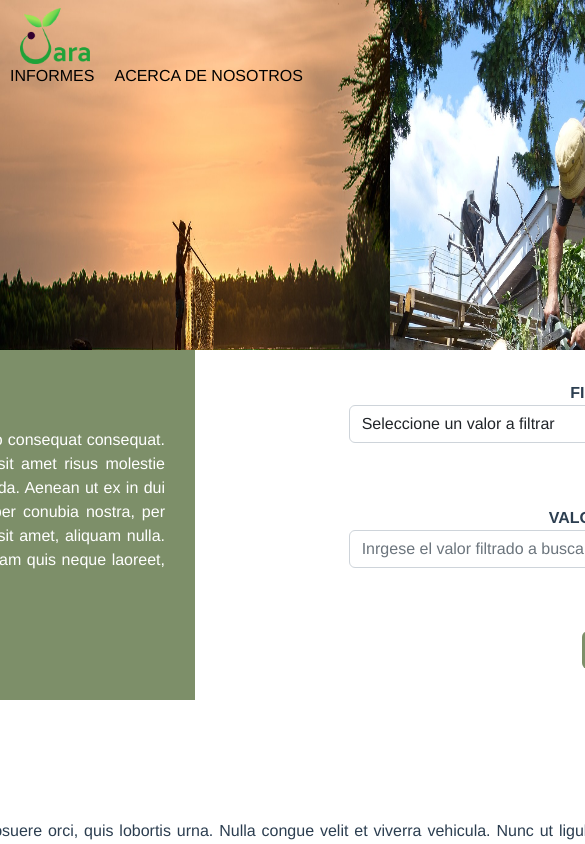
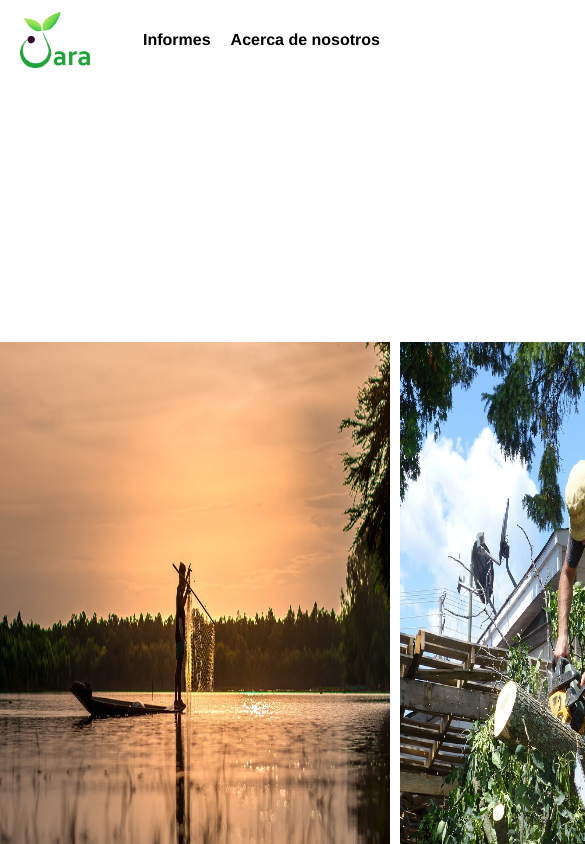
Before and after one commit to jmerazo/sara_frontend, a Vue app: page /#/ in a window 390 px wide. Shown: the top 844 px of the page, 585 px wide, since content can reach past the window. Built offline with nearby package versions, Linux system fonts and the light colour scheme; what @meforma/vue-toaster, vue3-tailwind would draw is missing.

Commit message:
responsive fixed

```diff
--- a/src/components/Navbar.vue
+++ b/src/components/Navbar.vue
@@ -2,15 +2,26 @@
   <div class="navbar">
     <a href="#"><img class="log-sara" src="../assets/sara.png"/></a>
     <ul class="nav-links">
-      <li><a href="#">INFORMES</a></li>
-      <li><a href="#">ACERCA DE NOSOTROS</a></li>
+      <li><a class="text-navbar" href="#">Informes</a></li>
+      <li><a class="text-navbar" href="#">Acerca de nosotros</a></li>
     </ul>
   </div>
 </template>
 
 <script>
 export default {
-  name: "NavbarTop"
+  name: "NavbarTop",
+  mounted() {
+    const navbar = document.querySelector('.navbar');
+
+    window.addEventListener('scroll', () => {
+      if (window.scrollY > 0) {
+        navbar.classList.add('scrolled');
+      } else {
+        navbar.classList.remove('scrolled');
+      }
+    });
+    }
 }
 </script>
 
@@ -20,11 +31,18 @@ export default {
   justify-content: center;
   align-items: center;
   justify-content: space-between;
+  background-color: transparent;
+  transition: background-color 0.5s ease-in-out;
   position: fixed;
   top: 0;
   left: 0;
   width: 100%;
   height: 80px;
+  z-index: 999;
+}
+
+.navbar.scrolled {
+  background-color: rgba(255, 255, 255, 0.5);
 }
 
 .log-sara{
@@ -34,7 +52,7 @@ export default {
   margin-left: 20px;
 }
 
-.logo-sara::after {
+.logo-sara:hover {
   background-color: azure;
 }
 
@@ -63,4 +81,8 @@ ul {
   color: black;
   text-decoration: none;
 }
+
+.text-navbar {
+  font-weight: bold;
+}
 </style>
--- a/src/views/HomeView.vue
+++ b/src/views/HomeView.vue
@@ -1,6 +1,8 @@
 <template>
   <div class="home">
     <!--TitleLink :title="myTitle" :icon="myIcon"/-->
+    <div class="c-slider">
+      <div class="slider">
         <div class="swiper-container">
           <div class="swiper-wrapper">
             <div class="swiper-slide"><img src="../assets/media/r1.jpg" /></div>
@@ -8,6 +10,8 @@
             <div class="swiper-slide"><img src="../assets/media/r3.jpg" /></div>
           </div>
           <div class="swiper-pagination"></div>
+        </div>
+      </div>
     </div>
 
     <div class="search-data">
@@ -61,9 +65,9 @@
     </div>
 
     <div class="colaborators">
-      <img src="../assets/minciencias-logo.png" class="log-minciencia">
-      <img src="../assets/corpoamazonia.png" class="log-corpoamazonia">
-
+      <img src="../assets/minciencias-logo.png" class="log-minciencia fixed-between">
+      <img src="../assets/corpoamazonia.png" class="log-corpoamazonia fixed-between">
+      <img src="../assets/logo-eco-jardines.png" class="log-ecojardines fixed-between">
     </div>
 
 
@@ -105,6 +109,8 @@ export default defineComponent({
       pagination: {
         el: '.swiper-pagination',
       },
+      slidesPerView: 1,
+      spaceBetween: 10,
     });
 
   }
@@ -115,24 +121,41 @@ export default defineComponent({
 .home {
   margin: 0;
   padding: 0;
+  font-size: 0;
+  flex-direction: column;
+  display: flex;
 
   justify-content: center;
   align-items: center;
 
   display: grid;
-  grid-template-rows: repeat(4, 1fr);
+  grid-template-rows: repeat(3, 1fr);
+  grid-row-gap: 0;
+}
+
+.c-slider {
+  position: relative;
+  width: 100vw;
+  height: 580px; /* altura de ejemplo */
+
+  grid-row-start: 1;
+  grid-row-end: 2;
+}
+
+.slider {
+  position: absolute;
+  top: 0;
+  left: 0;
+  width: 100%;
+  height: 100%;
 }
 
 .swiper-container {
-  position: fixed;
-  top: 0; /* ajusta la distancia de la parte superior */
+  position: absolute;
+  top: 0;
   left: 0;
-  right: 0;
-  bottom: 0;
   width: 100%;
-  z-index: -1;
-  grid-row-start: 1;
-  grid-row-end: 2;
+  height: 580px; /*altura fija para el contenedor*/
 }
 .swiper-slide img {
   width: 100vw;
@@ -142,12 +165,15 @@ export default defineComponent({
 }
 
 .search-data{
-  position: relative;
+  position: sticky;
+  margin-top: -400px;
   display: grid;
-  width: 1700px;
-  height: 350px;
+  width: 85vw;
+  height: auto;
   margin-left: auto;
   margin-right: auto;
+  z-index: 1;
+  font-size: 16px;
 
   grid-row-start: 2;
   grid-row-end: 3;
@@ -177,6 +203,7 @@ export default defineComponent({
   height: 100%;
   width: 100%;
   background-color: white;
+  border: #547153 0.2px solid;
 
   align-items: center;
   justify-content: center;
@@ -200,14 +227,14 @@ export default defineComponent({
 }
 
 .information-sara {
-  position: relative;
-  width: 1700px;
-
+  width: 85vw;
+  font-size: 16px;
   margin-left: auto;
   margin-right: auto;
 
   grid-row-start: 3;
   grid-row-end: 4;
+
   display: grid;
   grid-template-columns: 1fr .2fr;
 }
@@ -242,26 +269,34 @@ p {
 }
 
 .colaborators {
-  position: relative;
-  width: 99vw;
-  height: 180px;
+  width: 100vw;
+  height: auto;
   display: flex;
   align-items: center;
   justify-content: center;
   grid-row-start: 4;
   grid-row-end: 5;
   background-color: #e6e5a4;
+  margin: 0;
 }
 
 .log-minciencia {
-  width: 400px;
-  height: 73px;
+  width: 25vw;
+  height: auto;
 }
 
 .log-corpoamazonia {
-  width: 150px;
-  height: 105px;
+  width: 8vw;
+  height: auto;
+}
 
+.log-ecojardines {
+  width: 10vw;
+  height: auto;
+}
+
+.fixed-between {
+  margin-right: 50px;
 }
 /* .pannellum {
   margin-top: 6em;
```
Also changed, not shown: src/assets/logo-eco-jardines.png (added). Lines whose indentation alone changed are shown as unchanged.
